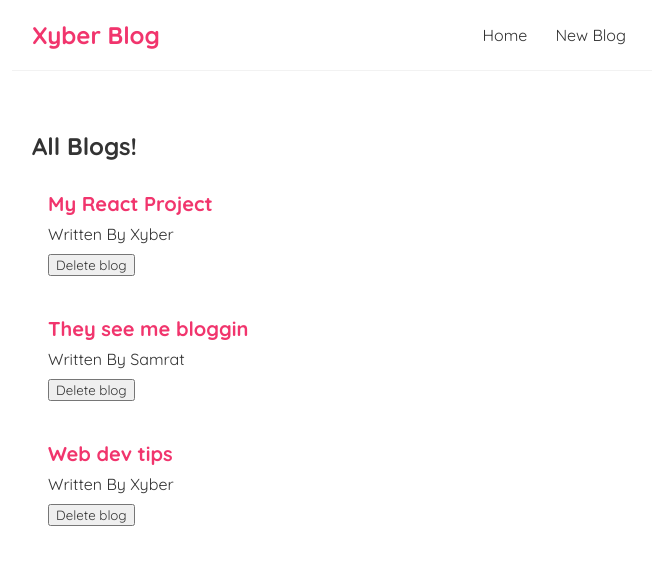
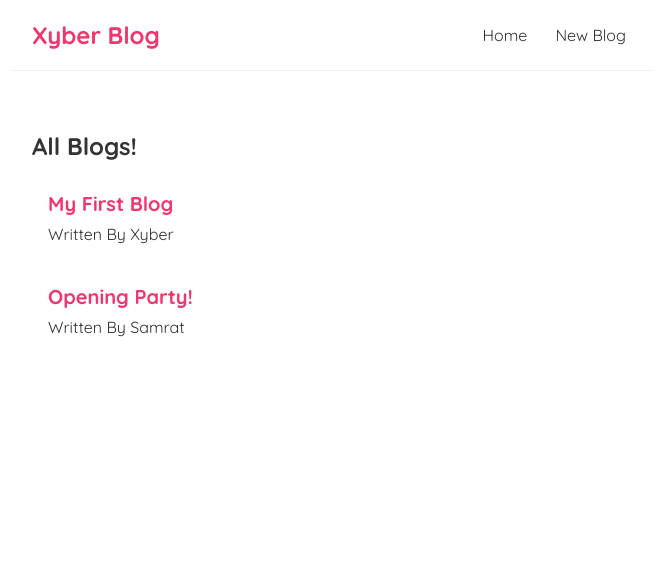
Before and after one commit to xybercommander/xyber-blog-react, a React (Create React App) app: page / in a window 1280 px wide. Shown: the top 564 px of the page, without its empty margins (308-964 px from the left). Built offline with nearby package versions, Linux system fonts and the light colour scheme; data requests are answered from the project's data file; the HTML template or start-up script is replaced by a standard one.

Commit message:
fetched data from json-server

```diff
--- a/src/BlogList.js
+++ b/src/BlogList.js
@@ -6,7 +6,6 @@
                 <div className="blog-preview" key={blog.id}>
                     <h2>{ blog.title }</h2>
                     <p>Written By { blog.author }</p>
-                    <button className="deleteButton" onClick={() => handleDelete(blog.id)}>Delete blog</button>
                 </div>
             )) }
         </div>
--- a/src/Home.js
+++ b/src/Home.js
@@ -3,24 +3,24 @@
 
 const Home = () => {
 
-    const [blogs, setBlogs] = useState([
-        { title: 'My React Project', body: 'Lorem Ipsum Dolor...', author: 'Xyber', id: 1 },
-        { title: 'They see me bloggin', body: 'Lorem Ipsum Dolor...', author: 'Samrat', id: 2 },
-        { title: 'Web dev tips', body: 'Lorem Ipsum Dolor...', author: 'Xyber', id: 3 },
-    ])
-    const handleDelete = (id) => {
-        const newBlogs = blogs.filter(blog => blog.id !== id);
-        setBlogs(newBlogs);
-    }
+    const [blogs, setBlogs] = useState(null);
 
     useEffect(() => {
-        console.log(blogs);
-    }, []) //This stuff in the array is the dependencies the useEffect is going to consider
+        fetch('http://localhost:8000/blogs')
+            .then(res => {
+                return res.json()
+            })
+            .then(data => {
+                // console.log(data);
+                setBlogs(data);
+            });
+    }, []);
 
     // Main component
     return (
         <div className="home">
-            <BlogList blogs={blogs} title={'All Blogs!'} handleDelete={handleDelete} /> {/* All the blogs */}
+            {blogs && <BlogList blogs={blogs} title={'All Blogs!'} />}
+            {/* If the blogs value is null then BlogList component wont even render */}
         </div>
     );
 }
--- a/src/index.css
+++ b/src/index.css
@@ -48,7 +48,3 @@
   color: #f1356d;
   margin-bottom: 8px;
 }
-
-.deleteButton {
-  margin-top: 10px;
-}
```
Also changed, not shown: data/db.json (+2 -2 lines).
